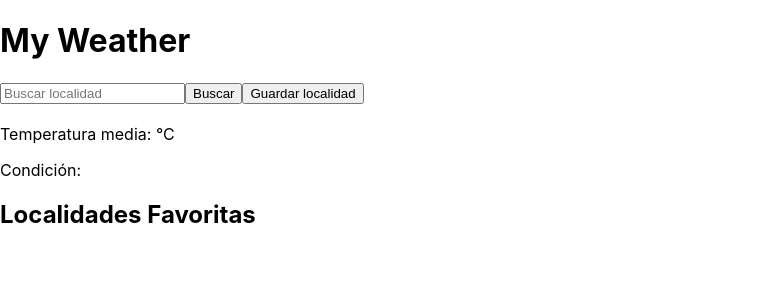
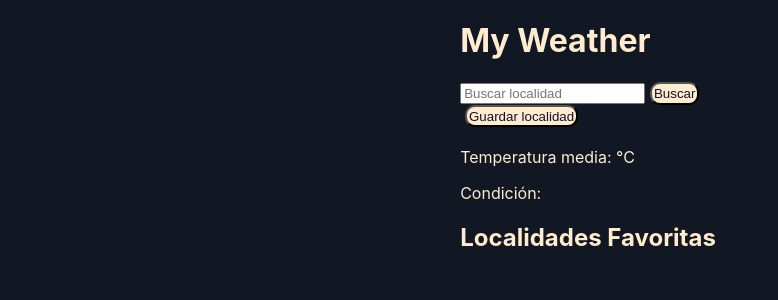
Before and after one commit to miguel-agm-dev/my-weather, a React (Create React App) app: page / in a window 1280 px wide. Shown: the top 300 px of the page, without its empty margins (0-778 px from the left). Built offline with nearby package versions, Linux system fonts and the light colour scheme.

Commit message:
Se ve y se empieza con estilos

```diff
--- a/package.json
+++ b/package.json
@@ -37,10 +37,5 @@
       "last 1 firefox version",
       "last 1 safari version"
     ]
-  },
-  "devDependencies": {
-    "autoprefixer": "^10.4.21",
-    "postcss": "^8.5.3",
-    "tailwindcss": "^4.1.4"
   }
 }
--- a/postcss.config.js
+++ /dev/null
@@ -1,6 +0,0 @@
-module.exports = {
-    plugins: {
-      tailwindcss: {},
-      autoprefixer: {},
-    },
-  };
--- /dev/null
+++ b/src/App.css
@@ -0,0 +1,12 @@
+
+h1, h2, p{
+    color: blanchedalmond;
+}
+
+button{
+    padding: .5%;
+    color: rgb(15, 17, 46);
+    background-color: blanchedalmond;
+    border-radius: 10px;
+    margin: 0 5px;
+}
--- a/src/App.js
+++ b/src/App.js
@@ -1,6 +1,8 @@
 import { useState, useEffect } from 'react';
 import WeatherCard from './components/WeatherCard';
 import SearchBar from './components/SearchBar';
+
+import './App.css';
 
 const App = () => {
   const [weatherData, setWeatherData] = useState([]);
--- a/src/index.css
+++ b/src/index.css
@@ -1,10 +1,15 @@
 body {
   margin: 0;
+  padding: 0;
+  justify-content: center;
+  align-items: center;
+  display: flex;
   font-family: -apple-system, BlinkMacSystemFont, 'Segoe UI', 'Roboto', 'Oxygen',
     'Ubuntu', 'Cantarell', 'Fira Sans', 'Droid Sans', 'Helvetica Neue',
     sans-serif;
   -webkit-font-smoothing: antialiased;
   -moz-osx-font-smoothing: grayscale;
+  background-color: rgb(18, 23, 36);
 }
 
 code {
```
Also changed, not shown: 2 other files (tests, documents, lock files or other folders).
